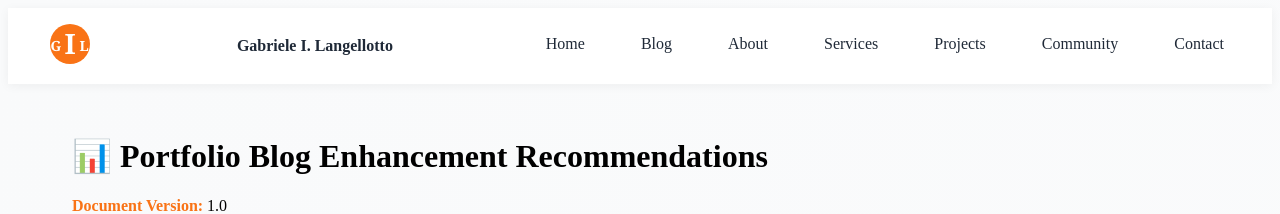
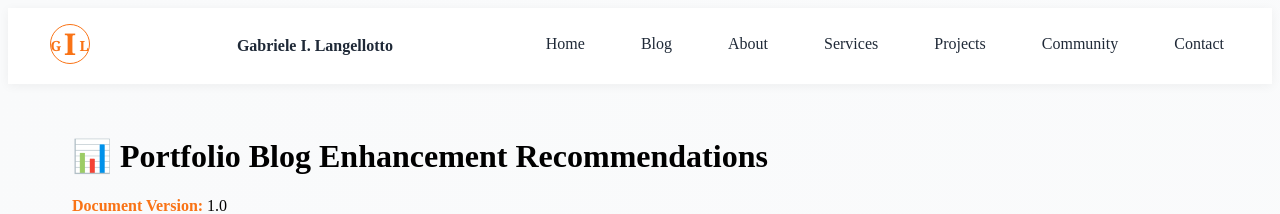
Before and after one commit to GIL794/gil794.github.io, a Jekyll site: the page built from RECOMMENDATIONS.md, in a window 1280 px wide. Shown: the top 214 px of the page. Built offline with Jekyll 4.4.1, drawn with Linux system fonts in a browser that asks for light colours; our own code applies the rules of GitHub Pages for plain Markdown files.

Commit message:
Make I bigger, add white fill with orange border and orange text
Co-authored-by: GIL794 <200216885+GIL794@users.noreply.github.com>

```diff
--- a/_includes/header.html
+++ b/_includes/header.html
@@ -5,10 +5,10 @@
       <div class="header__logo">
         <a class="logo-link" href="{{ '/' | relative_url }}">
           <svg class="logo-svg" width="60" height="40" viewBox="0 0 60 40" xmlns="http://www.w3.org/2000/svg">
-            <circle cx="30" cy="20" r="20" fill="#f97316"/>
-            <text x="16" y="27" text-anchor="middle" fill="white" font-family="Georgia, serif" font-size="14" font-weight="bold">G</text>
-            <text x="30" y="30" text-anchor="middle" fill="white" font-family="Georgia, serif" font-size="28" font-weight="bold">I</text>
-            <text x="44" y="27" text-anchor="middle" fill="white" font-family="Georgia, serif" font-size="14" font-weight="bold">L</text>
+            <circle cx="30" cy="20" r="19.5" fill="white" stroke="#f97316" stroke-width="1"/>
+            <text x="16" y="27" text-anchor="middle" fill="#f97316" font-family="Georgia, serif" font-size="14" font-weight="bold">G</text>
+            <text x="30" y="31" text-anchor="middle" fill="#f97316" font-family="Georgia, serif" font-size="30" font-weight="bold">I</text>
+            <text x="44" y="27" text-anchor="middle" fill="#f97316" font-family="Georgia, serif" font-size="14" font-weight="bold">L</text>
           </svg>
         </a>
       </div>
```
Also changed, not shown: assets/favicon.svg.
